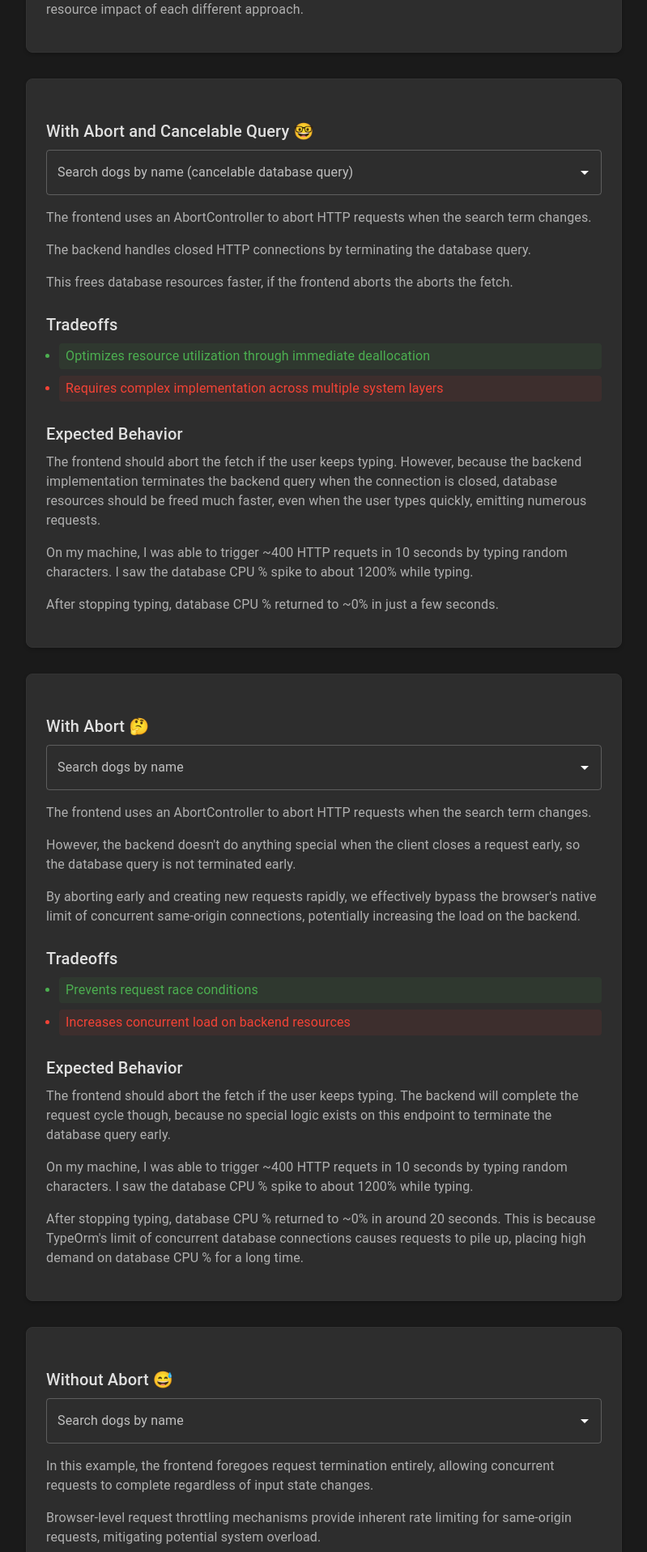
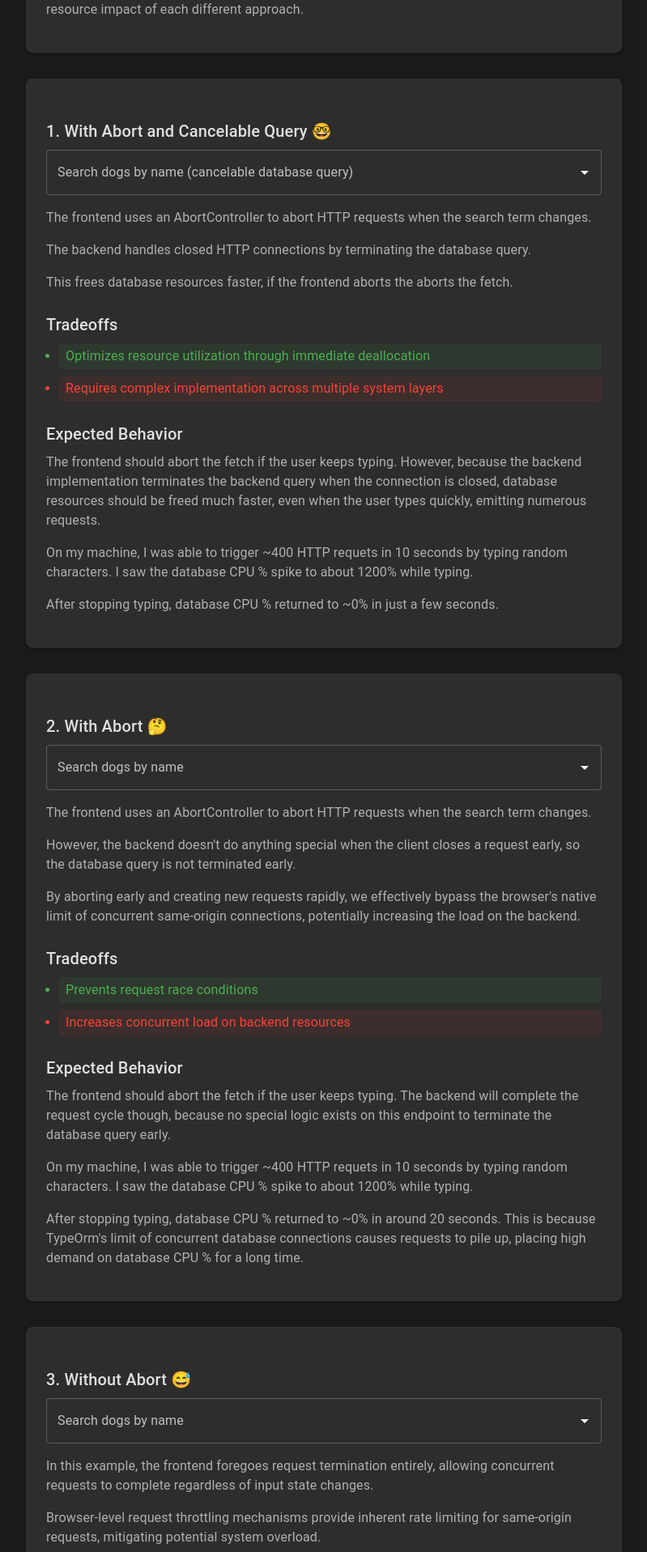
Before and after one commit to d5732/cancelable-request-e2e-demo, a React (Vite) app in the folder frontend/: page / in a window 1280 px wide. Shown: the part 888-2805 px from the top of the page at 81% size, without its empty margins (240-1039 px from the left). Built offline with nearby package versions, Linux system fonts and the light colour scheme.

Commit message:
verbiage

```diff
--- a/frontend/src/App.tsx
+++ b/frontend/src/App.tsx
@@ -89,7 +89,7 @@ function App() {
         </div>
 
         <div className="card">
-          <H2>With Abort and Cancelable Query 🤓</H2>
+          <H2>1. With Abort and Cancelable Query 🤓</H2>
           <AutocompleteWrapper
             label="Search dogs by name (cancelable database query)"
             getUrl={(inputValue) =>
@@ -141,7 +141,7 @@ function App() {
         </div>
 
         <div className="card">
-          <H2>With Abort 🤔</H2>
+          <H2>2. With Abort 🤔</H2>
           <AutocompleteWrapper
             label="Search dogs by name"
             getUrl={(inputValue) =>
@@ -195,7 +195,7 @@ function App() {
         </div>
 
         <div className="card">
-          <H2>Without Abort 😅</H2>
+          <H2>3. Without Abort 😅</H2>
           <AutocompleteWrapper
             useAbortController={false}
             label="Search dogs by name"
```
